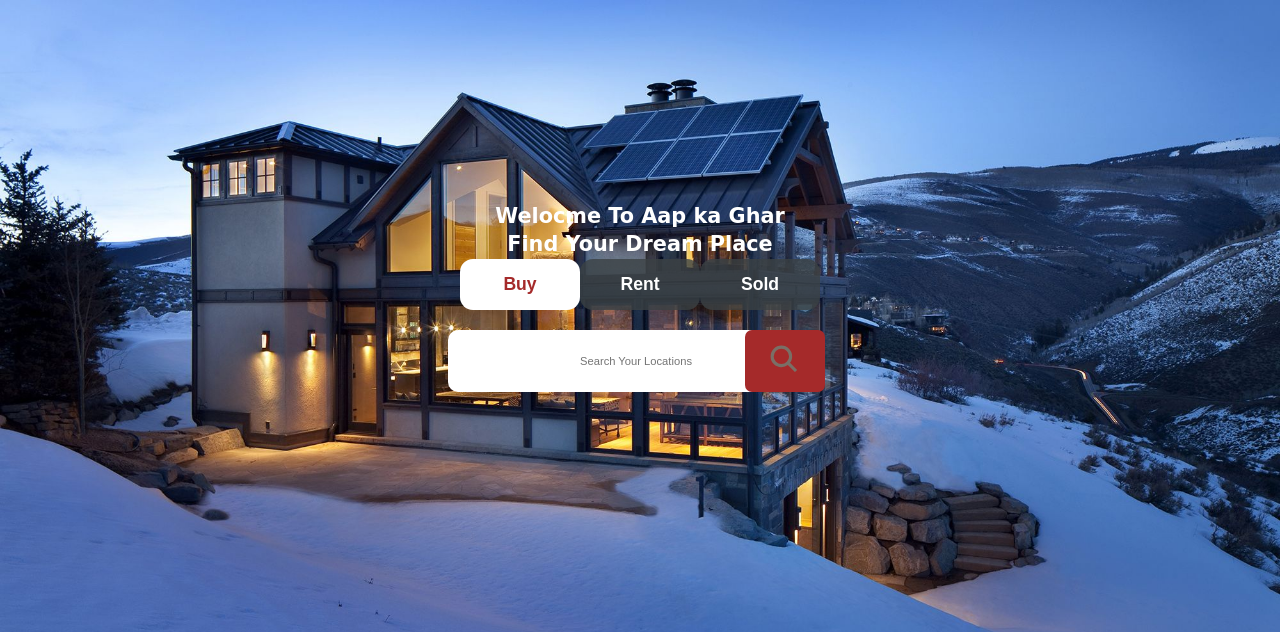
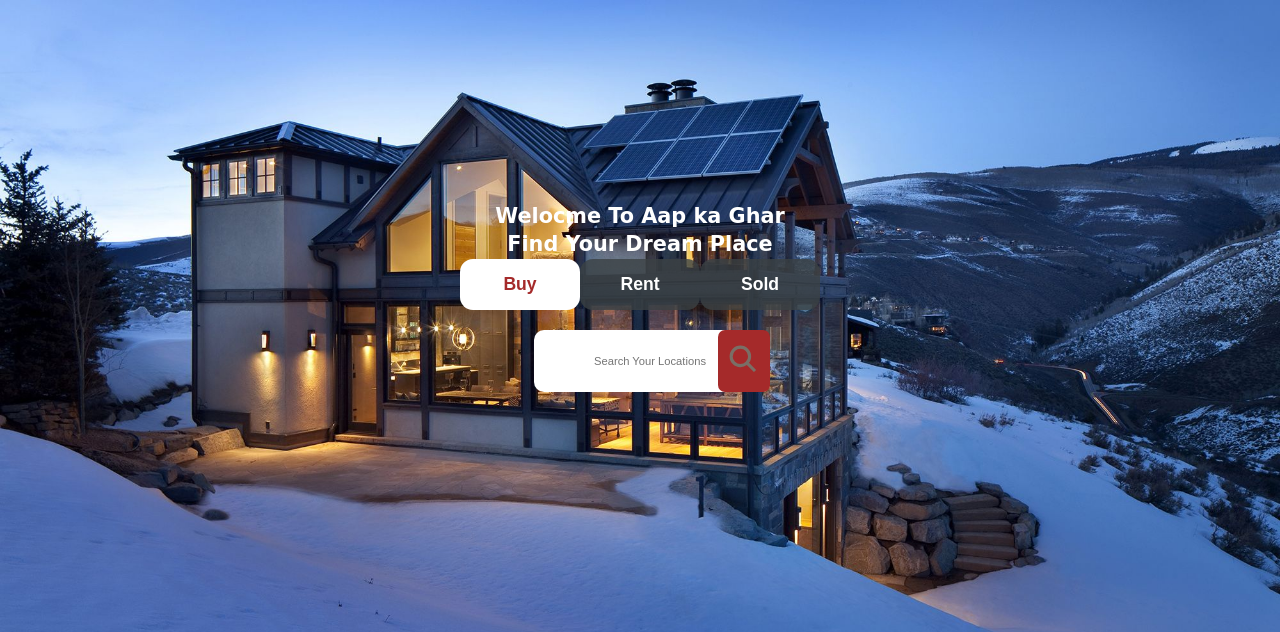
Before and after one commit to Saad-Khanzada/Real-Estate-Responsive-web, a plain HTML site: page index.html in a window 1280 px wide. Shown: the part 168-800 px from the top of the page. Drawn offline with Linux system fonts and the light colour scheme; a web font is replaced by a local one.

Commit message:
button solved

```diff
--- a/mobile.css
+++ b/mobile.css
@@ -14,12 +14,15 @@
 .search{margin-left: 72px;}
 .search input {
 
-    width: 23.2rem;
+    width: 14.2rem;
     font-size: 0.7rem;
 
 
 }
-
+.sbtn {
+    width: 52px;
+    left: -48px;
+}
 
 
 body{
```
